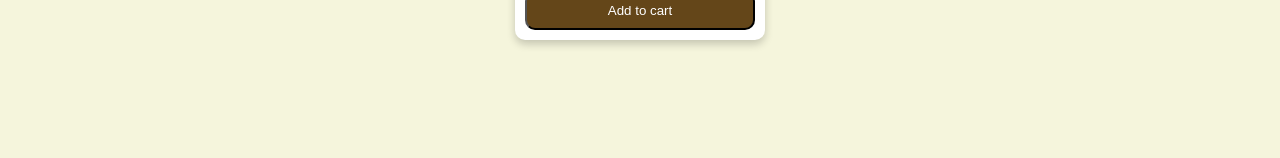
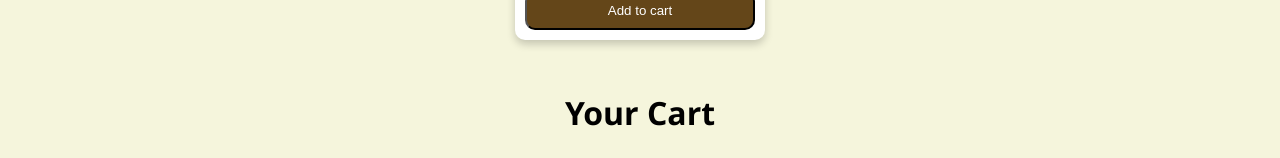
Before and after one commit to petermunene/KYXs-phase-2-project, a React (Vite) app: page /reset-password in a window 1280 px wide. Shown: the part 3973-4131 px from the top of the page. Before the commit the page ends 4043 px from the top, so only its background shows below. Built offline with nearby package versions, Linux system fonts and the light colour scheme; data requests are answered from the project's data file.

Commit message:
Add styles and total tally of the shoes in cart

```diff
--- a/src/components/Cart.jsx
+++ b/src/components/Cart.jsx
@@ -1,17 +1,30 @@
 import React from "react";
+import ShoeCard from "./ShoeCard";
 
 function Cart({ cart, onAddShoeToCart, onRemoveShoeFromCart }) {
+  const total = cart.reduce((sum, shoe) => sum + shoe.price, 0);
+
   return (
-        <div className="container">
-            {cart.map(shoe => (
+    <div className="container p-6">
+      <h1 className="text-2xl font-semibold text-[#5C4033] mb-4">Your Cart</h1>
+
+      <div className="grid gap-4">
+        {cart.map((shoe) => (
           <span key={shoe.id}>
             <ShoeCard
+              shoe={shoe}
               onAddShoeToCart={onAddShoeToCart}
-                    onRemoveShoeFromCart={onRemoveShoeFromCart} />
+              onRemoveShoeFromCart={onRemoveShoeFromCart}
+            />
           </span>
         ))}
       </div>
-    )
+
+      <div className="mt-6 text-xl font-medium text-[#5C4033]">
+        Total: ${total.toFixed(2)}
+      </div>
+    </div>
+  );
 }
 
 export default Cart;
```
Lines whose indentation alone changed are shown as unchanged.
